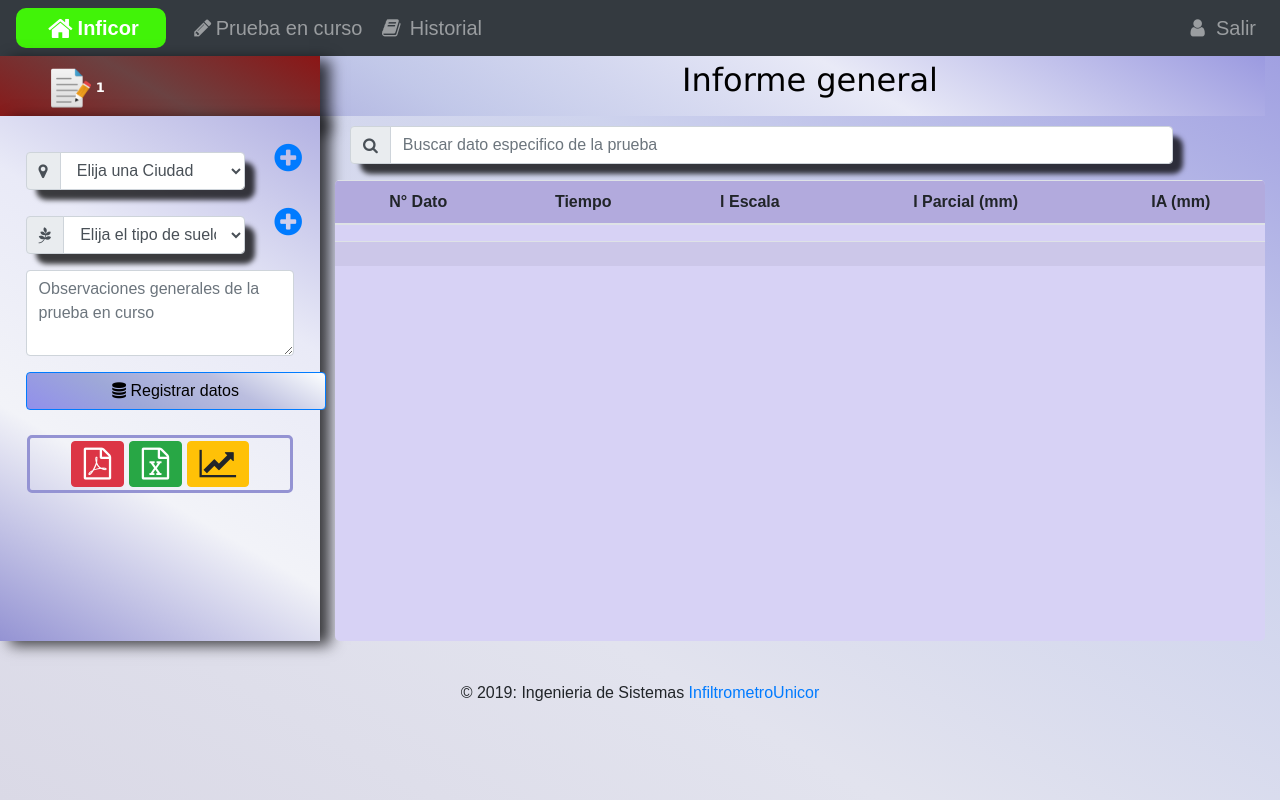
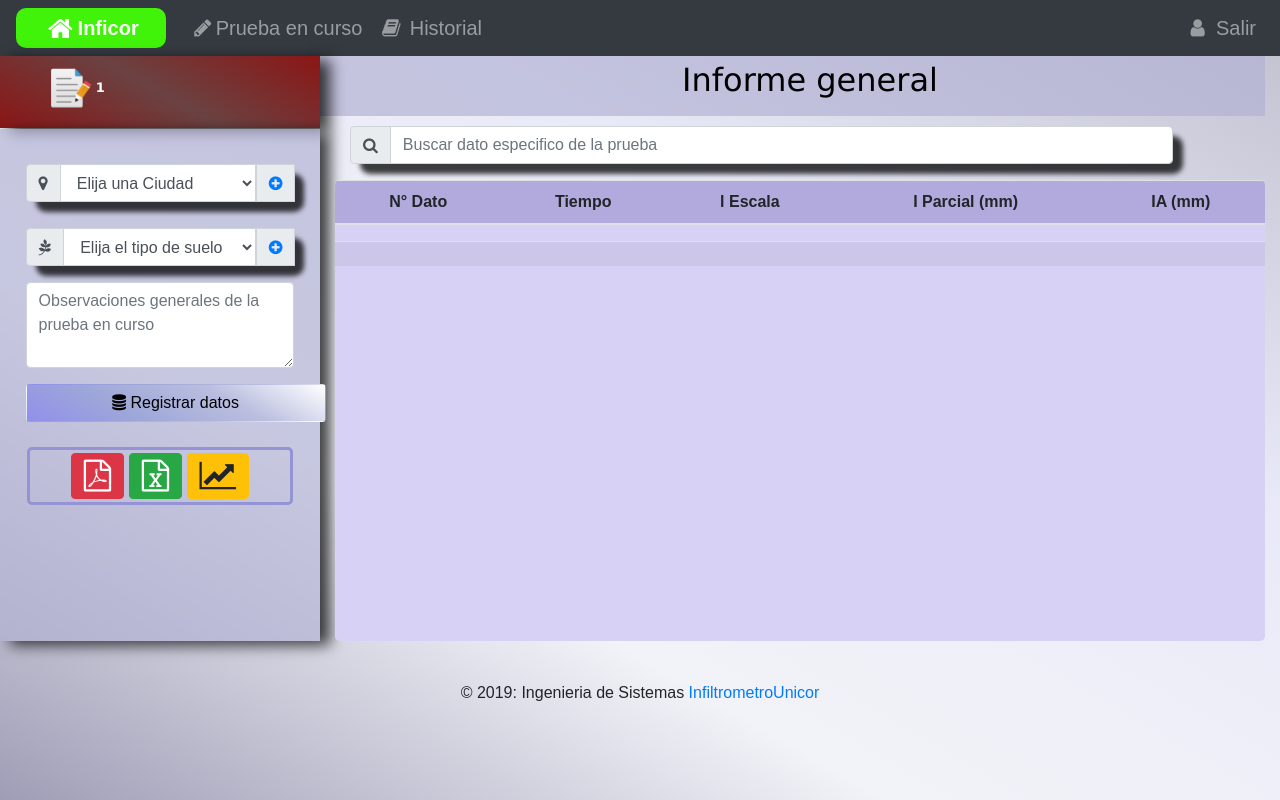
Before and after one commit to kimberlygarces/InfiltrometroUnicor, a PHP site: page /prueba.php?Id=1 in a window 1280 px wide. Run offline with PHP 8.4, Linux system fonts and the light colour scheme; data that the repository does not hold is empty; some libraries are stand-ins or nearby versions.

Commit message:
prueba en curso

```diff
--- a/prueba.php
+++ b/prueba.php
@@ -67,7 +67,7 @@ echo '<h6 id="pru">'.
            echo "<input type='hidden' name='Id' value='$idprueba' >";
             // seleccion de los la localización ya registradas
           echo "<div class='row'>";
-          echo "<div  class='col-lg-10'>";
+          echo "<div  class='col-lg-12'>";
 
           echo "<div class='input-group mb-3'>";
           echo "<div class='input-group-prepend'>";
@@ -92,18 +92,21 @@ echo '<h6 id="pru">'.
               }
 
         echo "</select>";
-          echo "</div>";
-          echo "</div>";
-          echo "<div  class='col-sm-1'>";
-          echo "<a data-toggle='tooltip' title='Ingresa una nueva localidad' href=localizacion.php>"."
-      <i class='fa fa-plus-circle fa-2x' aria-hidden='true'></i>"."</a>";
+        echo "<div class='input-group-prepend'>";
+        echo "<label class='input-group-text' for='inputGroupSelect01'>";
+        echo "<a data-toggle='tooltip' title='Ingresa una nueva localidad' href=localizacion.php>"."
+        <i class='fa fa-plus-circle' aria-hidden='true'></i>"."</a>";
+        echo "</label>";
+        echo "</div>";
 
           echo "</div>";
           echo "</div>";
 
+          echo "</div>";
+
           // ingresar el tipo de suelo de la prueba
           echo "<div class='row'>";
-          echo "<div  class='col-lg-10' id='suelo'>";
+          echo "<div  class='col-lg-12' id='suelo'>";
 
           echo "<div class='input-group mb-3'>";
           echo "<div class='input-group-prepend'>";
@@ -129,13 +132,16 @@ echo '<h6 id="pru">'.
      }
 
        echo "</select>";
+       echo "<div class='input-group-prepend'>";
+       echo "<label class='input-group-text' for='inputGroupSelect01'>";
+       echo "<a  data-toggle='tooltip' title='Ingresa un nuevo tipo de suelo' href=suelo.php>"."
+       <i class='fa fa-plus-circle' aria-hidden='true'></i>"."</a>";
+       echo "</label>";
+       echo "</div>";
          echo "</div>";
          echo "</div>";
 
-         echo "<div  class='col-sm-1'>";
-         echo "<a  data-toggle='tooltip' title='Ingresa un nuevo tipo de suelo' href=suelo.php>"."
-         <i class='fa fa-plus-circle fa-2x' aria-hidden='true'></i>"."</a>";
-            echo "</div>";
+
          echo "</div>";
 
         //  INGRESAR LAS OBSERVACIONES DE LA PRUEBA
@@ -148,7 +154,7 @@ echo '<h6 id="pru">'.
 
        echo "<div class='row'>";
        echo "<div  class='col-sm-10'>";
-       echo "<button  class='btn btn-primary'  id='btnregistro'>
+       echo "<button  class='btn btn-ligh'  id='btnregistro'>
             <i class='fa fa-database' aria-hidden='true'></i>
             Registrar datos </button>";
        echo"</div>";
--- a/vista/css/prueba.css
+++ b/vista/css/prueba.css
@@ -34,7 +34,7 @@ p{
 }
 
 #cabecera{
-  background:linear-gradient(30deg, #9493d3, rgba(188, 195, 231, 0.733) ,rgb(233, 234, 247), rgb(155, 154, 224));
+  background-color: rgba(177, 177, 211, 0.664);
   height: 60px;
 
 }
@@ -64,8 +64,9 @@ p{
     font-weight: 700;
   }
   #adi{
-    background:linear-gradient(30deg, #9493d3, rgb(242, 243, 248) ,rgb(233, 234, 247), rgb(178, 177, 226));
+    background-color: rgba(177, 177, 211, 0.664);
     padding: 2%;
+    margin-top: 1%;
     text-align: center;
     box-shadow: 10px 4px 14px 0px rgba(0,0,0,0.75);
   }
@@ -76,7 +77,7 @@ p{
     outline: none;
     margin-left: 29px;
     margin-bottom: 1px;
-    background:linear-gradient(30deg, #9493d3, rgb(242, 243, 248) ,rgb(233, 234, 247), rgb(178, 177, 226));
+    background-color: rgba(177, 177, 211, 0.664);
   }
   .input-group{
     box-shadow: 10px 10px 5px 0px rgba(0,0,0,0.75);
@@ -115,15 +116,8 @@ p{
       box-shadow: 0 1px rgb(155, 157, 219);
     }
 
-  #myBtn, #myBtn2{
-    background:linear-gradient(30deg, #918feb, rgb(158, 168, 216) ,rgb(187, 190, 223), rgb(253, 255, 255));
-    color: black;
-    width: 110%;
-    height: 110%;
+
+  body{
+    background:linear-gradient(30deg, #9e9db6, rgb(242, 243, 248) ,rgb(233, 234, 247), rgb(191, 191, 206));
 
   }
-
-  body{
-    background:linear-gradient(30deg, #dad9e6, rgb(226, 227, 238) , rgba(188, 195, 231, 0.733), rgb(155, 154, 224));
-
-  }
```
